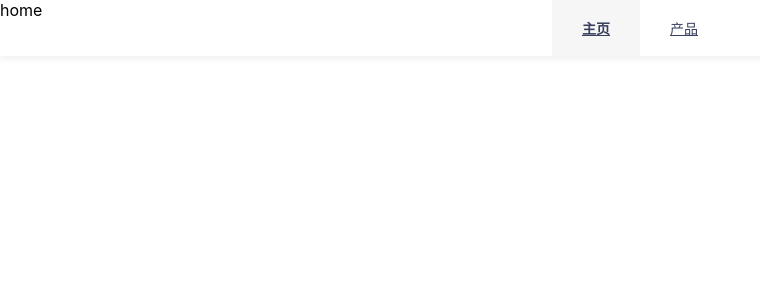
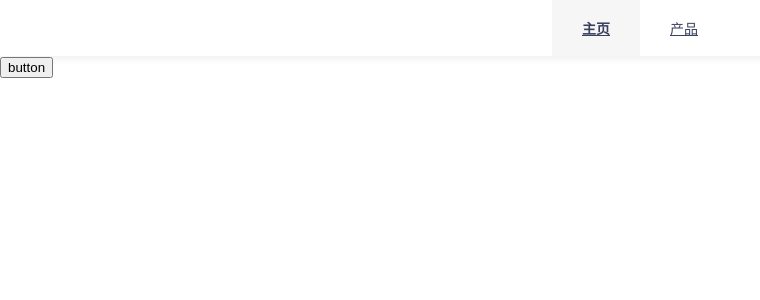
Before and after one commit to wangchaochuan/react-app, a React (Create React App) app: page /home in a window 1280 px wide. Shown: the top 300 px of the page, without its empty margins (0-760 px from the left). Built offline with nearby package versions, Linux system fonts and the light colour scheme.

Commit message:
style:layout样式优化

```diff
--- a/src/routes/entry/header.module.scss
+++ b/src/routes/entry/header.module.scss
@@ -3,11 +3,6 @@
   height: 56px;
   display: flex;
   align-items: center;
-  position: fixed;
-  top: 0;
-  left: 0;
-  z-index: 8;
-  padding: 0 24px 0 0;
   font-weight: 400;
   box-shadow: 0px 2px 8px 0px #181f4314;
 
--- a/src/routes/entry/header.tsx
+++ b/src/routes/entry/header.tsx
@@ -15,7 +15,7 @@ const Header: FC = () => {
         {routes.map(({ path, name }) => {
           return (
             <Fragment key={path}>
-              <NavLink to={path} className={({ isActive }) => isActive && styles.active}>
+              <NavLink to={path} className={({ isActive }) => (isActive ? styles.active : '')}>
                 {name}
               </NavLink>
             </Fragment>
--- a/src/routes/entry/layout.module.scss
+++ b/src/routes/entry/layout.module.scss
@@ -0,0 +1,9 @@
+.main {
+    display: flex;
+    flex-direction: column;
+    height: 100vh;
+    width: 100vw;
+    & > .content {
+        flex: 1;
+    }
+}
--- a/src/routes/home/index.tsx
+++ b/src/routes/home/index.tsx
@@ -1,7 +1,14 @@
 import { FC } from 'react';
 
 const Home: FC = () => {
-  return <div>home</div>;
+  const handleClick = (name: string, age: number, event: any) => {
+    console.log(name, age, event);
+  };
+  return (
+    <div>
+      <button onClick={handleClick.bind(this, 'wang', 28)}>button</button>
+    </div>
+  );
 };
 
 export default Home;
```
